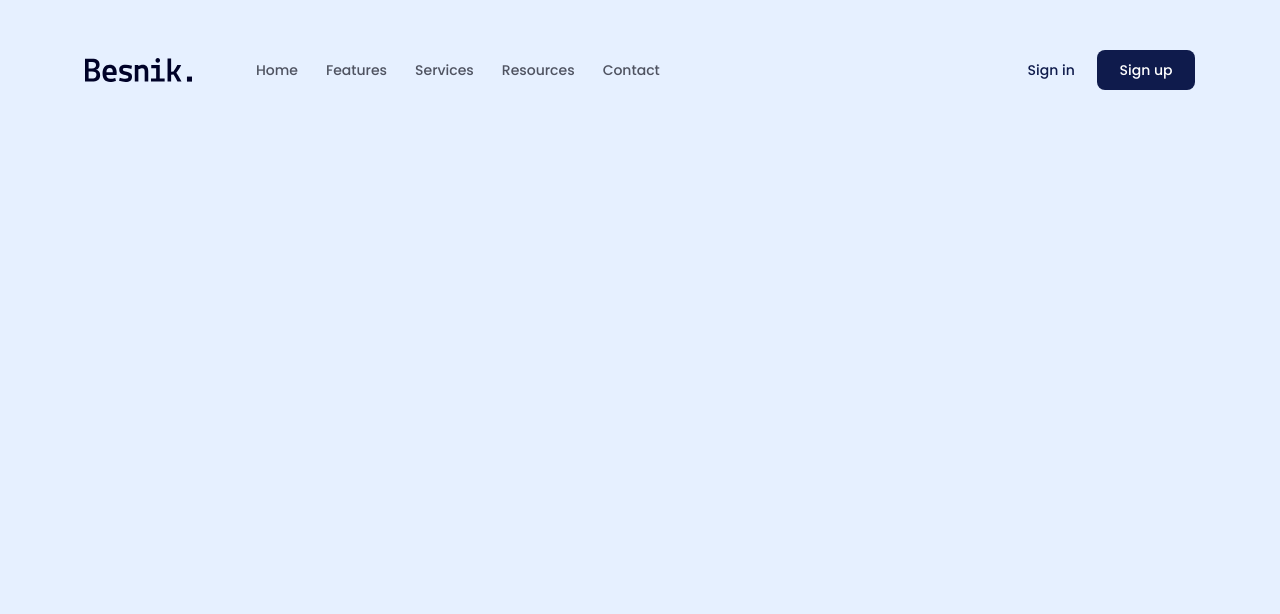
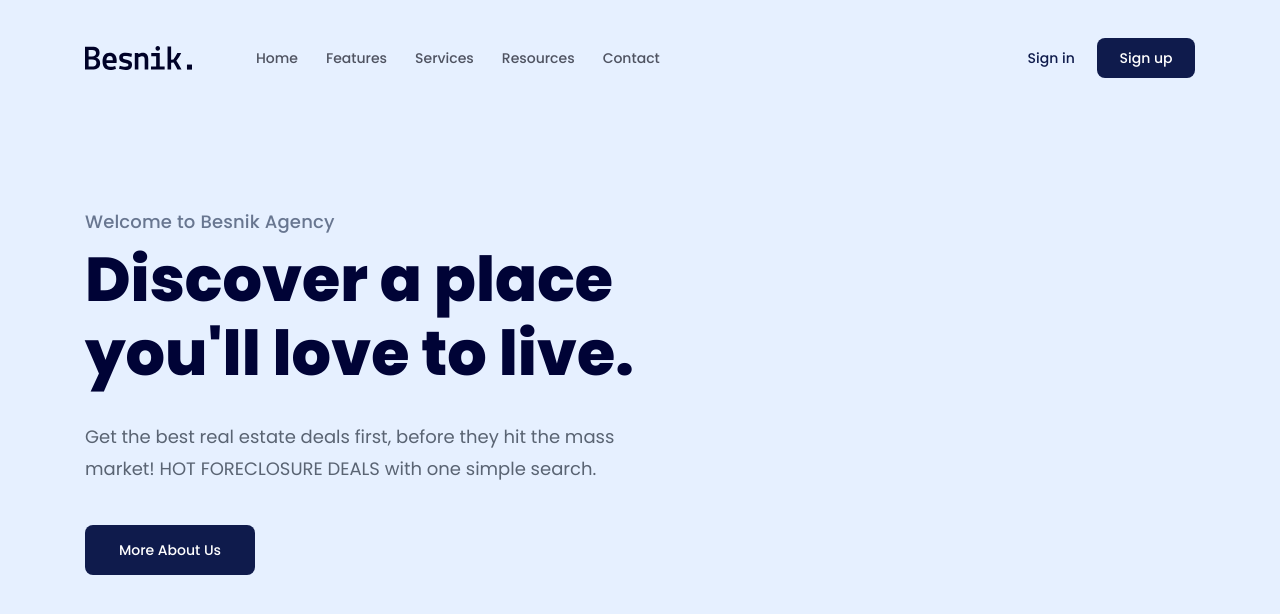
Before and after one commit to DatTranConggg/HTML_CSS_PRO_01, a plain HTML site: page index.html in a window 1280 px wide. Drawn offline with Linux system fonts and the light colour scheme.

Commit message:
add hero info

```diff
--- a/assets/css/style.css
+++ b/assets/css/style.css
@@ -22,6 +22,7 @@ body {
     margin-right: auto;
     max-width: calc(100% - 48px);
 }
+
 a {
     text-decoration: none;
 }
@@ -37,6 +38,7 @@ a {
     font-weight: 500;
     padding: 18px 16px;
 }
+
 .btn:hover {
     opacity: 0.8;
 }
@@ -48,7 +50,7 @@ a {
 }
 
 .navbar {
-    padding-top: 50px;
+    padding-top: 38px;
     display: flex;
     align-items: center;
 }
@@ -83,3 +85,42 @@ a {
     margin-left: 18px;
     padding: 13px 16px;
 }
+
+/* HERO  */
+.hero {
+    margin-top: 130px;
+}
+
+.hero .info {
+    width: 51%;
+}
+
+.hero .sub-title {
+    color: #687690;
+    font-size: 1.8rem;
+    font-weight: 500;
+    line-height: 1.5;
+    letter-spacing: 0.01em;
+}
+
+.hero .title {
+    margin-top: 8px;
+    color: #000336;
+    font-size: 6.2rem;
+    font-style: normal;
+    font-weight: 700;
+    line-height: 1.19;
+}
+
+.hero .desc {
+    margin-top: 30px;
+    color: #5A6473;
+    font-size: 1.8rem;
+    font-weight: 400;
+    line-height: 1.78;
+}
+
+.hero .hero-cta {
+    margin-top: 40px;
+    min-width: 170px;
+}
--- a/index.html
+++ b/index.html
@@ -1,5 +1,6 @@
 <!DOCTYPE html>
 <html lang="en">
+
 <head>
     <meta charset="UTF-8">
     <meta name="viewport" content="width=device-width, initial-scale=1.0">
@@ -8,6 +9,7 @@
     <link rel="stylesheet" href="./assets/fonts/stylesheet.css">
     <link rel="stylesheet" href="./assets/css/style.css">
 </head>
+
 <body>
     <main>
         <!-- HEADER -->
@@ -32,8 +34,19 @@
                         <a href="#!" class="btn action-btn">Sign up</a>
                     </div>
                 </nav>
+
+                <div class="hero">
+                    <div class="info">
+                        <p class="sub-title">Welcome to Besnik Agency</p>
+                        <h1 class="title">Discover a place you'll love to live.</h1>
+                        <p class="desc">Get the best real estate deals first, before they hit the mass market! HOT FORECLOSURE DEALS with one simple search.
+                        </p>
+                        <a href="#!" class="btn hero-cta">More About Us</a>
+                    </div>
+                </div>
             </div>
         </header>
     </main>
 </body>
+
 </html>
```
Lines whose indentation alone changed are shown as unchanged.
